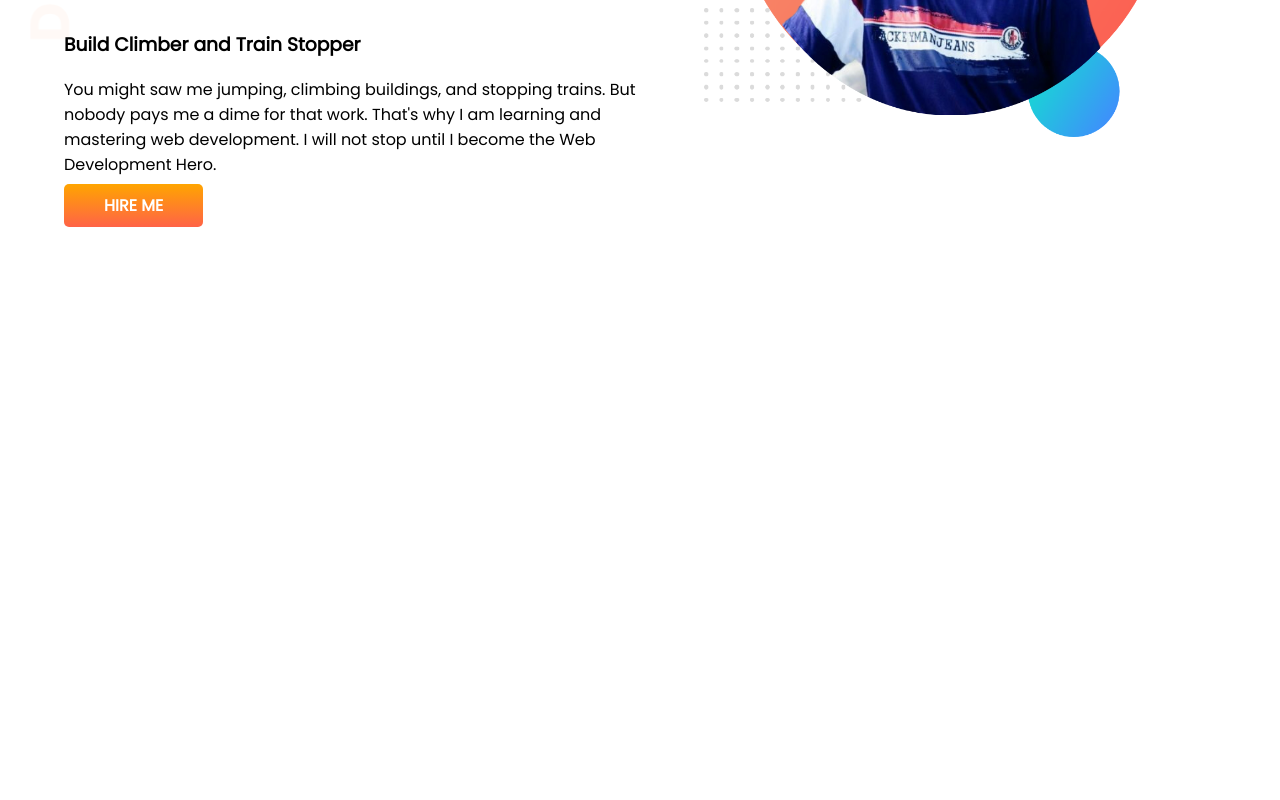
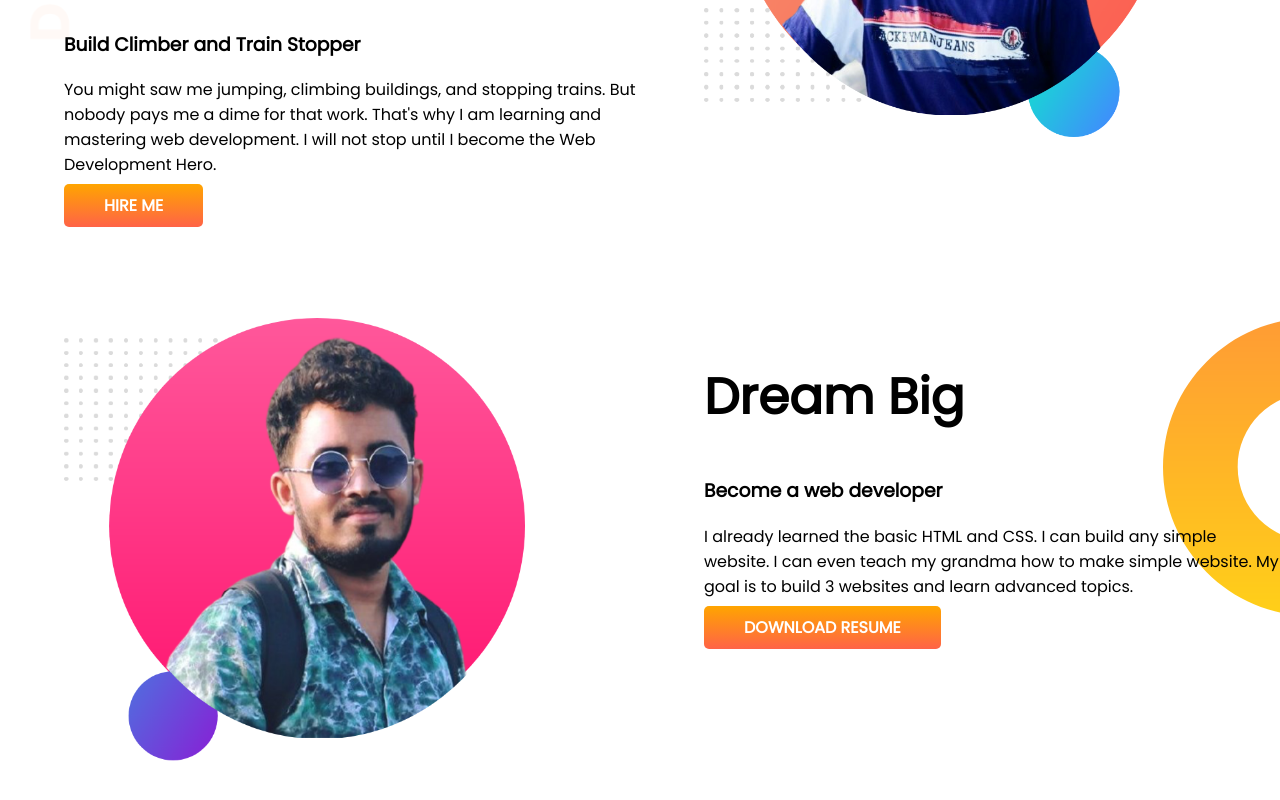
Before and after one commit to joynall/developer-portfolio, a plain HTML site: page index.html in a window 1280 px wide. Shown: the part 320-1120 px from the top of the page. Before the commit the page ends 800 px from the top, so only its background shows below. Drawn offline with Linux system fonts and the light colour scheme.

Commit message:
dream banner

```diff
--- a/index.html
+++ b/index.html
@@ -29,12 +29,28 @@
             <img src="images/joynal.png" alt="">
         </div>
 
+    </section>
+
+
+    <section class="Dream-big">
+
+        <div class="half-width">
+            <img src="images/joynal4.png" alt="">
+        </div>
+
+        <div class="half-width">
+            <h1>Dream Big</h1>
+            <h3>Become a web developer</h3>
+            <p>I already learned the basic HTML and CSS. I can build any simple website. I can even teach my grandma
+                how to make simple website. My goal is to build 3 websites and learn advanced topics.</p>
+            <a class="button-link" href="https://www.facebook.com/joynalabedin.repon/" target="_blank">DOWNLOAD
+                RESUME</a>
+        </div>
 
 
     </section>
 
 
-
 </body>
 
 </html>
--- a/style.css
+++ b/style.css
@@ -10,6 +10,7 @@
 }
 section{
     display: flex;
+    margin-bottom: 100px;
 }
 
 .half-width{
@@ -35,3 +36,16 @@
     background-image: url(images/top-banner.png);
     background-repeat: no-repeat;
 }
+
+.Dream-big{
+    background-image: url(images/dream-bg.png);
+    background-repeat: no-repeat;
+    background-position-x: right;
+
+}
+.hal-width{
+    width:50% ;
+    padding-left: 5%;
+    padding-right: 20px;
+
+    }
```
Also changed, not shown: images/joynal4.png (added), images/my-bg2.png (deleted).
